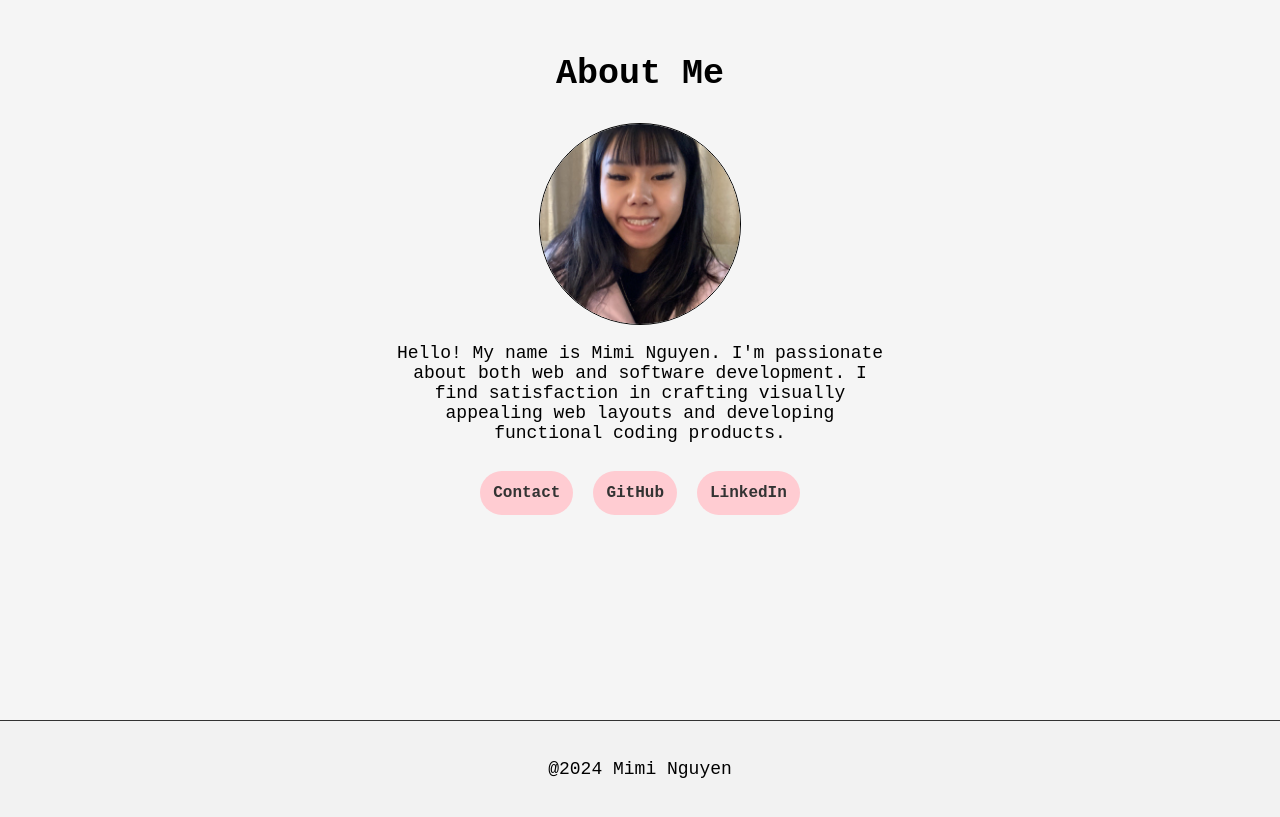
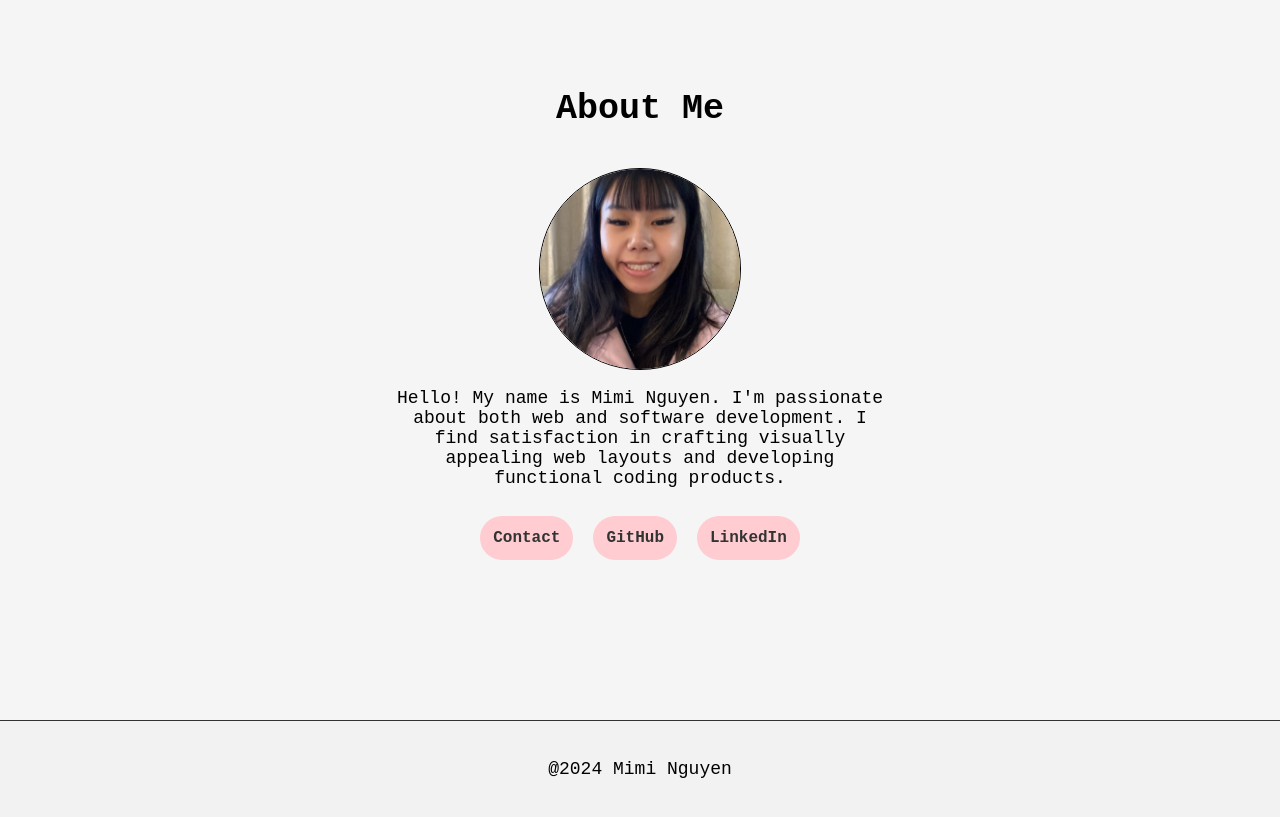
Before and after one commit to mimi110/mimi110.github.io, a plain HTML site: page index.html in a window 1280 px wide. Shown: the part 880-1697 px from the top of the page. Drawn offline with Linux system fonts and the light colour scheme.

Commit message:
Resizing the box

```diff
--- a/style.css
+++ b/style.css
@@ -97,7 +97,7 @@
 
 .box {
   width: 500px;
-  padding: 0px 0px 90px 0px;
+  padding: 10px 0px 10px 0px;
 
   }
 
```
